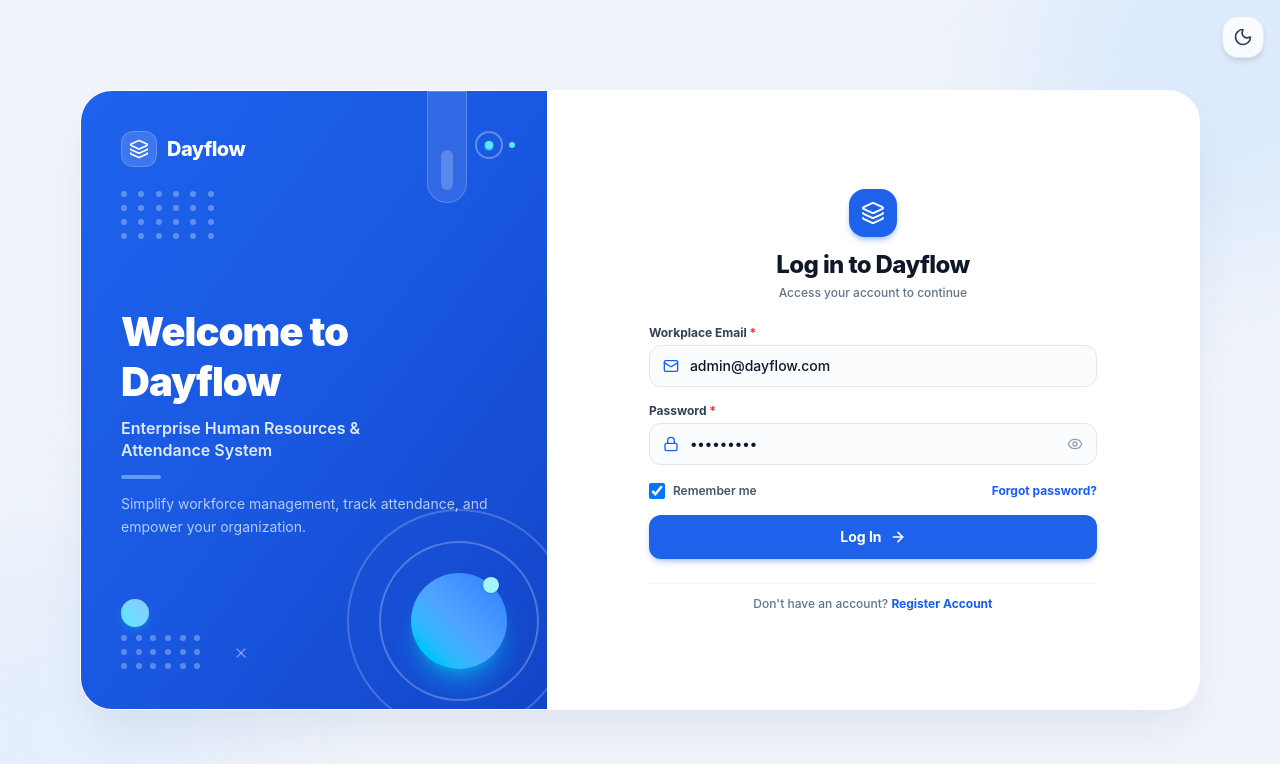
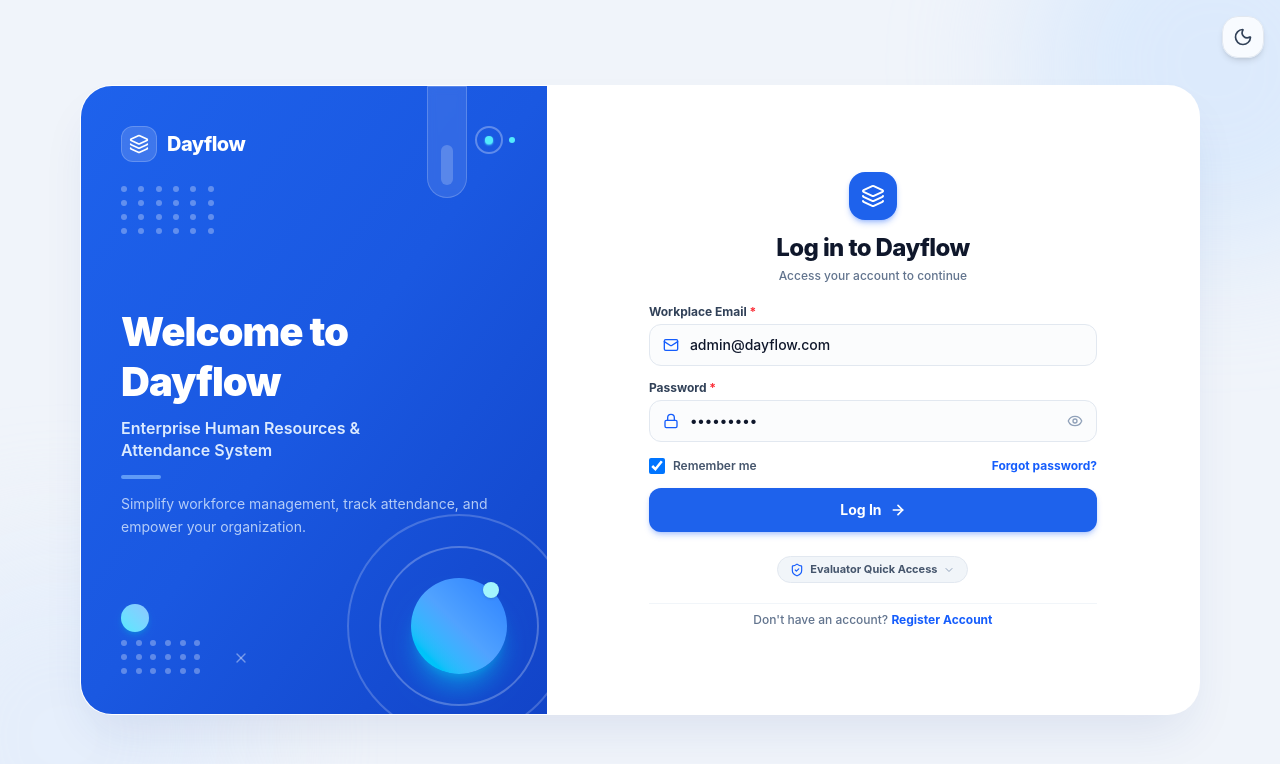
Before and after one commit to praneel46/odo-Nitte-Hackathon, a React (Vite) app in the folder frontend/: page /login in a window 1280 px wide. Shown: the top 764 px of the page. Built offline with nearby package versions, Linux system fonts and the light colour scheme; no server answers.

Commit message:
feat: add discreet Evaluator Quick Access popover on login page

```diff
--- a/frontend/src/pages/auth/LoginPage.jsx
+++ b/frontend/src/pages/auth/LoginPage.jsx
@@ -3,7 +3,7 @@ import { useNavigate, Link } from 'react-router-dom';
 import { useAuth } from '../../context/AuthContext';
 import { useTheme } from '../../context/ThemeContext';
 import { useToast } from '../../components/ui/Toast';
-import { Layers, ArrowRight, Mail, Lock, Eye, EyeOff, X, Sun, Moon } from 'lucide-react';
+import { Layers, ArrowRight, Mail, Lock, Eye, EyeOff, X, Sun, Moon, ShieldCheck, ChevronDown } from 'lucide-react';
 
 export const LoginPage = () => {
   const [email, setEmail] = useState('admin@dayflow.com');
@@ -11,6 +11,7 @@ export const LoginPage = () => {
   const [isLoading, setIsLoading] = useState(false);
   const [showPassword, setShowPassword] = useState(false);
   const [rememberMe, setRememberMe] = useState(true);
+  const [showEvaluatorMenu, setShowEvaluatorMenu] = useState(false);
 
   const { login } = useAuth();
   const { isDark, toggleTheme } = useTheme();
@@ -35,6 +36,23 @@ export const LoginPage = () => {
     showToast('Please contact your HR administrator to reset your password.', 'info');
   };
 
+  const selectEvaluatorRole = (role) => {
+    if (role === 'ADMIN') {
+      setEmail('admin@dayflow.com');
+      setPassword('Admin@123');
+      showToast('System Admin credentials loaded', 'info');
+    } else if (role === 'HR') {
+      setEmail('hr1@dayflow.com');
+      setPassword('Hr@12345');
+      showToast('HR Operations credentials loaded', 'info');
+    } else if (role === 'EMPLOYEE') {
+      setEmail('employee1@dayflow.com');
+      setPassword('Emp@12345');
+      showToast('Employee credentials loaded', 'info');
+    }
+    setShowEvaluatorMenu(false);
+  };
+
   return (
     <div className="min-h-screen lg:h-screen lg:max-h-screen bg-[#F0F4FA] dark:bg-[#0B0F19] flex items-center justify-center p-3 sm:p-4 lg:p-6 relative overflow-hidden font-sans transition-colors">
       {/* Top Right Theme Toggle */}
@@ -53,7 +71,7 @@ export const LoginPage = () => {
       <div className="absolute -bottom-32 -left-32 w-96 h-96 rounded-full bg-blue-100/50 dark:bg-cyan-600/10 blur-3xl pointer-events-none" />
 
       {/* Main Split Card Container */}
-      <div className="w-full max-w-[1120px] my-auto bg-white dark:bg-[#111827] rounded-[2rem] shadow-2xl shadow-blue-900/10 dark:shadow-black/40 border border-white/80 dark:border-slate-800 grid grid-cols-1 lg:grid-cols-12 overflow-hidden relative z-10 lg:max-h-[620px] lg:h-[620px]">
+      <div className="w-full max-w-[1120px] my-auto bg-white dark:bg-[#111827] rounded-[2rem] shadow-2xl shadow-blue-900/10 dark:shadow-black/40 border border-white/80 dark:border-slate-800 grid grid-cols-1 lg:grid-cols-12 overflow-hidden relative z-10 lg:max-h-[630px] lg:h-[630px]">
 
         {/* LEFT PANEL — BRANDING */}
         <div className="lg:col-span-5 bg-gradient-to-br from-[#1E62EC] via-[#1A58E1] to-[#1244C8] text-white p-6 sm:p-8 lg:p-10 relative flex flex-col justify-between h-full min-h-[260px] lg:min-h-0 overflow-hidden select-none">
@@ -130,7 +148,7 @@ export const LoginPage = () => {
 
         {/* RIGHT PANEL — LOGIN */}
         <div className="lg:col-span-7 bg-white dark:bg-[#111827] p-6 sm:p-8 lg:px-12 lg:py-8 flex flex-col justify-center h-full overflow-y-auto lg:overflow-y-visible">
-          <div className="max-w-md w-full mx-auto space-y-6">
+          <div className="max-w-md w-full mx-auto space-y-5">
 
             {/* Top Logo Container & Headings */}
             <div className="text-center">
@@ -146,7 +164,7 @@ export const LoginPage = () => {
             </div>
 
             {/* Form */}
-            <form onSubmit={handleSubmit} className="space-y-4">
+            <form onSubmit={handleSubmit} className="space-y-3.5">
 
               {/* Email Field */}
               <div className="space-y-1">
@@ -232,8 +250,53 @@ export const LoginPage = () => {
               </button>
             </form>
 
+            {/* Evaluator Quick Access Popover */}
+            <div className="flex flex-col items-center pt-1 relative">
+              <button
+                type="button"
+                onClick={() => setShowEvaluatorMenu(!showEvaluatorMenu)}
+                className="inline-flex items-center gap-1.5 px-3 py-1 bg-slate-100 dark:bg-slate-800 hover:bg-slate-200 dark:hover:bg-slate-700 text-slate-600 dark:text-slate-300 rounded-full text-[11px] font-bold transition-all cursor-pointer border border-slate-200 dark:border-slate-700"
+              >
+                <ShieldCheck className="w-3.5 h-3.5 text-blue-600 dark:text-blue-400" />
+                <span>Evaluator Quick Access</span>
+                <ChevronDown className="w-3 h-3 text-slate-400" />
+              </button>
+
+              {showEvaluatorMenu && (
+                <div className="absolute bottom-full mb-2 w-52 bg-white dark:bg-slate-800 border border-slate-200 dark:border-slate-700 rounded-2xl shadow-xl p-2 z-50">
+                  <div className="px-2.5 py-1 text-[10px] font-extrabold text-slate-400 dark:text-slate-500 uppercase tracking-wider border-b border-slate-100 dark:border-slate-700 mb-1">
+                    Load Demo Credentials
+                  </div>
+                  <button
+                    type="button"
+                    onClick={() => selectEvaluatorRole('ADMIN')}
+                    className="w-full text-left px-2.5 py-1.5 text-xs font-semibold text-slate-700 dark:text-slate-200 hover:bg-blue-50 dark:hover:bg-slate-700 rounded-lg flex items-center justify-between transition-colors cursor-pointer"
+                  >
+                    <span>System Admin</span>
+                    <span className="text-[10px] font-mono text-slate-400">admin@</span>
+                  </button>
+                  <button
+                    type="button"
+                    onClick={() => selectEvaluatorRole('HR')}
+                    className="w-full text-left px-2.5 py-1.5 text-xs font-semibold text-slate-700 dark:text-slate-200 hover:bg-blue-50 dark:hover:bg-slate-700 rounded-lg flex items-center justify-between transition-colors cursor-pointer"
+                  >
+                    <span>HR Operations</span>
+                    <span className="text-[10px] font-mono text-slate-400">hr1@</span>
+                  </button>
+                  <button
+                    type="button"
+                    onClick={() => selectEvaluatorRole('EMPLOYEE')}
+                    className="w-full text-left px-2.5 py-1.5 text-xs font-semibold text-slate-700 dark:text-slate-200 hover:bg-blue-50 dark:hover:bg-slate-700 rounded-lg flex items-center justify-between transition-colors cursor-pointer"
+                  >
+                    <span>Employee</span>
+                    <span className="text-[10px] font-mono text-slate-400">employee1@</span>
+                  </button>
+                </div>
+              )}
+            </div>
+
             {/* Bottom Register Prompt */}
-            <div className="text-center text-xs text-slate-500 dark:text-slate-400 font-medium pt-3 border-t border-slate-100 dark:border-slate-800">
+            <div className="text-center text-xs text-slate-500 dark:text-slate-400 font-medium pt-2 border-t border-slate-100 dark:border-slate-800">
               Don't have an account?{' '}
               <Link to="/register" className="font-bold text-blue-600 dark:text-blue-400 hover:text-blue-700 dark:hover:text-blue-300 hover:underline">
                 Register Account
```
